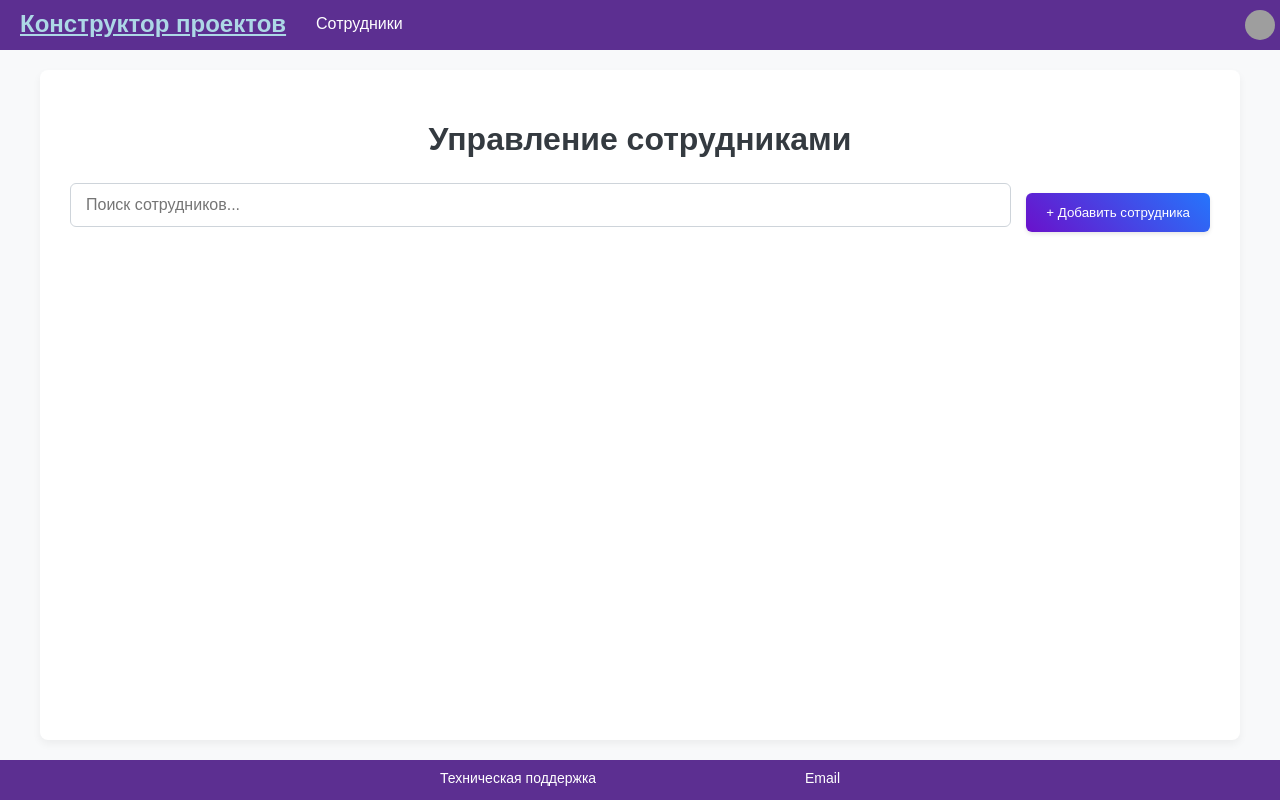
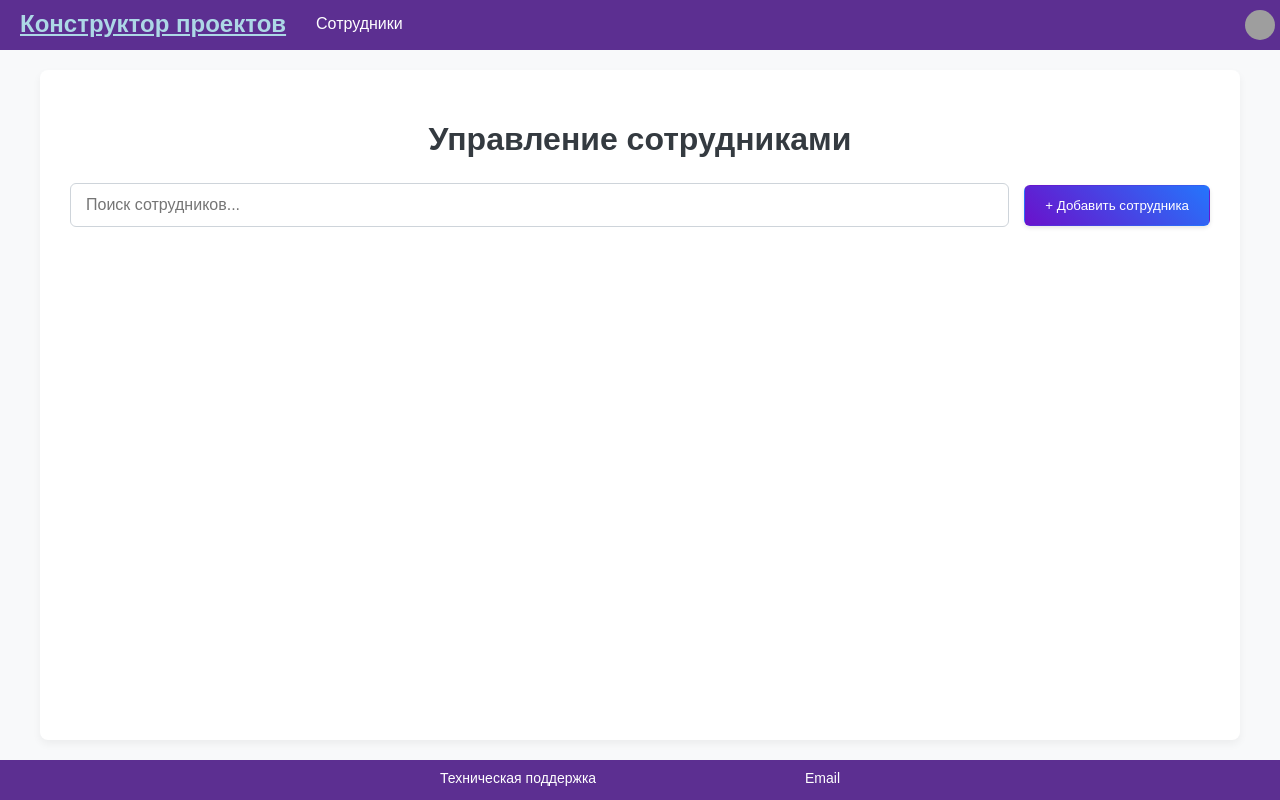
Before and after one commit to zoronikkill/ProcessManager, a React (Vite) app in the folder front-react-project/: page /employees in a window 1280 px wide. Built offline with nearby package versions, Linux system fonts and the light colour scheme; grey boxes are pictures that could not be loaded.

Commit message:
refactor EmployeesPage styles for improved alignment and button appearance; adjust flex properties and add border to button for consistency

```diff
--- a/front-react-project/src/pages/EmployeesPage.css
+++ b/front-react-project/src/pages/EmployeesPage.css
@@ -26,7 +26,7 @@
   display: flex;
   gap: 15px;
   margin-bottom: 30px; /* Увеличен отступ */
-  align-items: center; /* Выравнивание элементов по центру */
+  align-items: baseline; /* Выравнивание по базовой линии текста */
 }
 
 .search-input {
@@ -48,7 +48,7 @@
 .add-employee-btn {
   background: linear-gradient(45deg, #6a11cb 0%, #2575fc 100%); /* Градиентный фон */
   color: white;
-  border: none;
+  border: 1px solid transparent; /* Добавляем прозрачную границу той же толщины, что и у input */
   padding: 12px 20px; /* Увеличены отступы */
   border-radius: 6px;
   cursor: pointer;
@@ -57,6 +57,9 @@
   transition: background 0.3s ease, transform 0.1s ease; /* Плавные переходы */
   box-shadow: 0 2px 4px rgba(0, 0, 0, 0.1); /* Небольшая тень */
   box-sizing: border-box; /* Добавлено для выравнивания */
+  line-height: normal; /* Убедимся, что высота строки не мешает */
+  display: inline-flex; /* Добавляем для лучшего контроля внутреннего выравнивания */
+  align-items: center; /* Выравниваем текст внутри кнопки по центру */
 }
 
 .add-employee-btn:hover {
```
